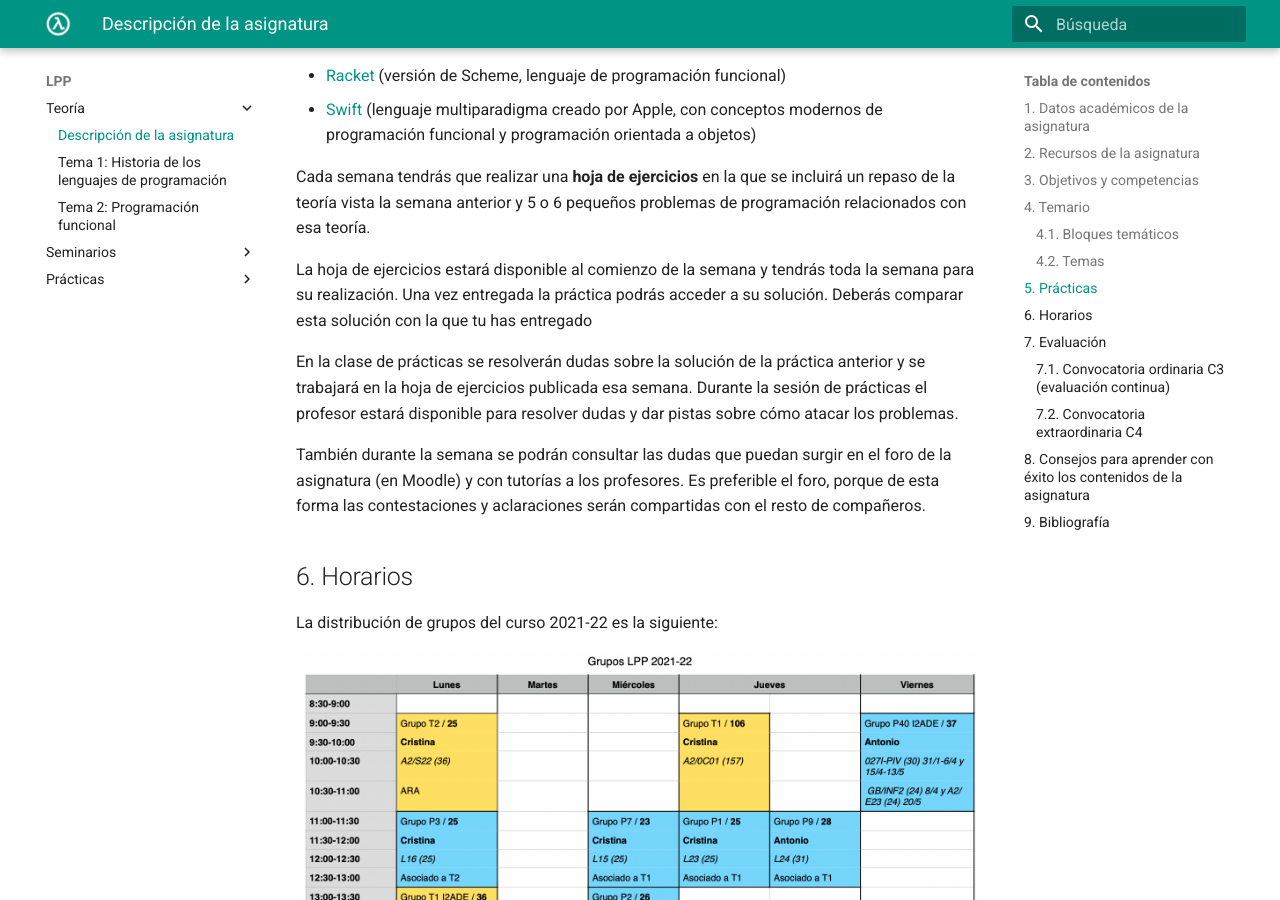
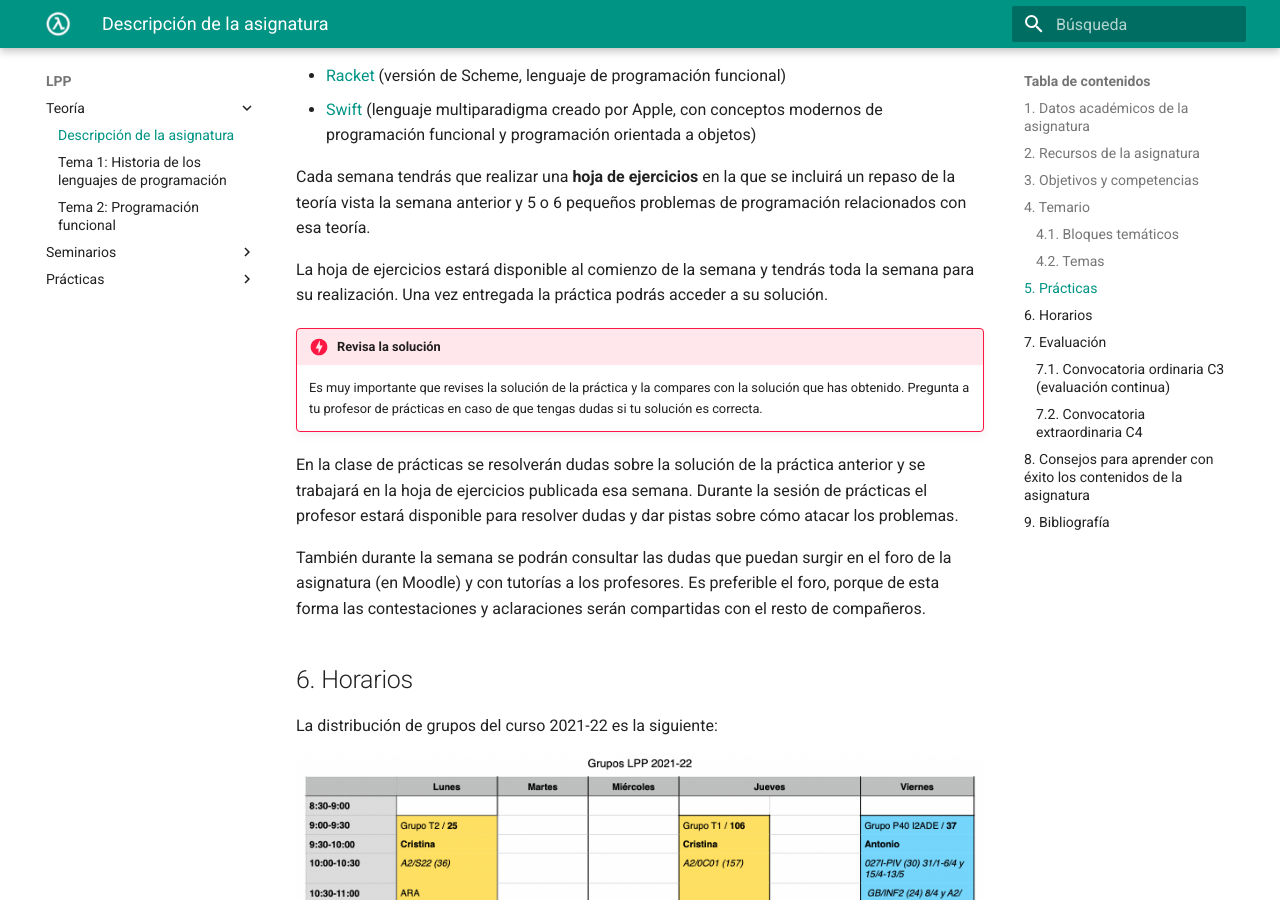
Before and after one commit to domingogallardo/apuntes-lpp, an MkDocs documentation site: the page built from docs/teoria/tema00-descripcion-asignatura/tema00-descripcion-asignatura.md, in a window 1280 px wide and 900 px high, scrolled down 3846 px. Built offline with MkDocs 1.6.1 and Material for MkDocs 9.7.7, drawn with Linux system fonts in a browser that asks for light colours.

Commit message:
Solución de la práctica y no entrega la práctica 1

```diff
--- a/docs/teoria/tema00-descripcion-asignatura/tema00-descripcion-asignatura.md
+++ b/docs/teoria/tema00-descripcion-asignatura/tema00-descripcion-asignatura.md
@@ -155,8 +155,13 @@ pequeños problemas de programación relacionados con esa teoría.
 
 La hoja de ejercicios estará disponible al comienzo de la semana y
 tendrás toda la semana para su realización. Una vez entregada la
-práctica podrás acceder a su solución. Deberás comparar esta solución
-con la que tu has entregado
+práctica podrás acceder a su solución.
+
+!!! Danger "Revisa la solución"
+    Es muy importante que revises la solución de la práctica y la
+    compares con la solución que has obtenido. Pregunta a tu profesor
+    de prácticas en caso de que tengas dudas si tu solución es
+    correcta.
 
 En la clase de prácticas se resolverán dudas sobre la solución de
 la práctica anterior y se trabajará en la hoja de ejercicios publicada
```
Also changed, not shown: docs/practicas/practica01/practica01.md (+0 -10 lines).
